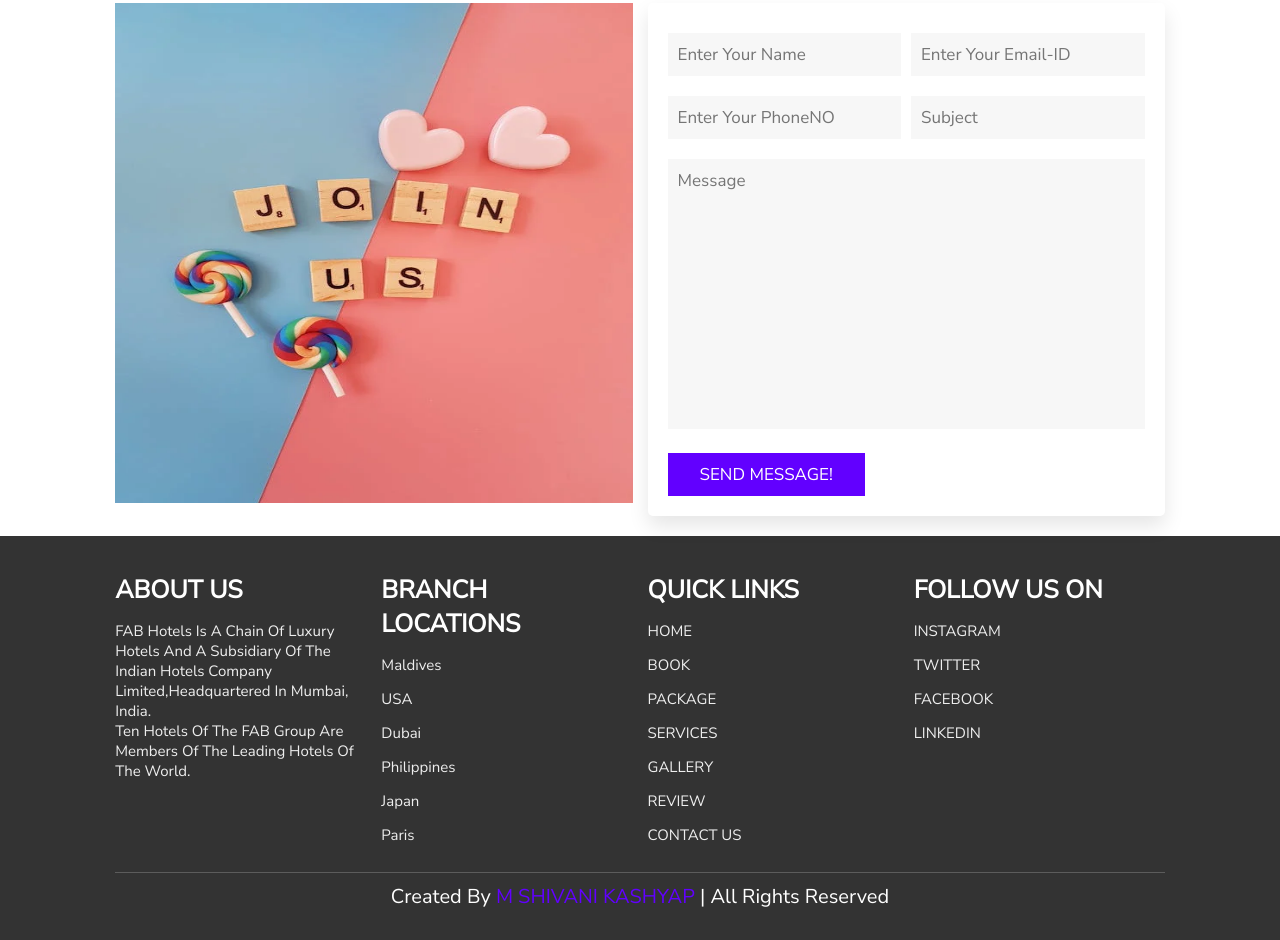
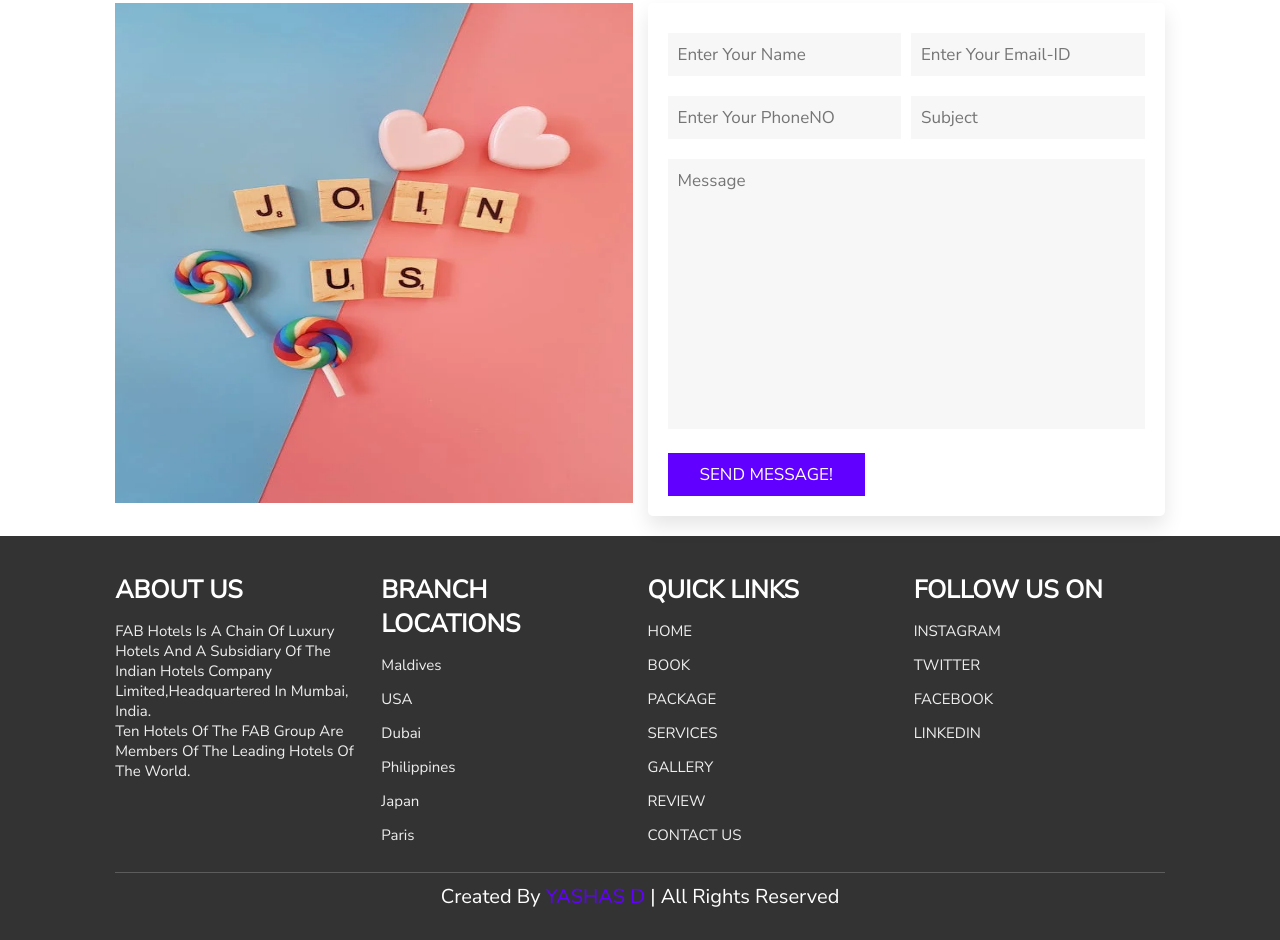
Before and after one commit to Yashas14/FAB_HOTELS, a plain HTML site: page index.html in a window 1280 px wide. Shown: the part 5282-6222 px from the top of the page. Drawn offline with nearby package versions, Linux system fonts and the light colour scheme; files whose address does not match are found by name.

Commit message:
Update index.html

```diff
--- a/index.html
+++ b/index.html
@@ -565,7 +565,7 @@
         </div>
 
     </div>
-    <h1 class="credit">Created By <span> M SHIVANI KASHYAP</span> | All Rights Reserved </h1>
+    <h1 class="credit">Created By <span> YASHAS D</span> | All Rights Reserved </h1>
 
 </section>
 
```
